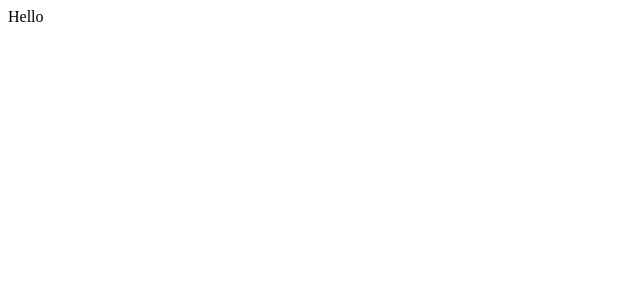
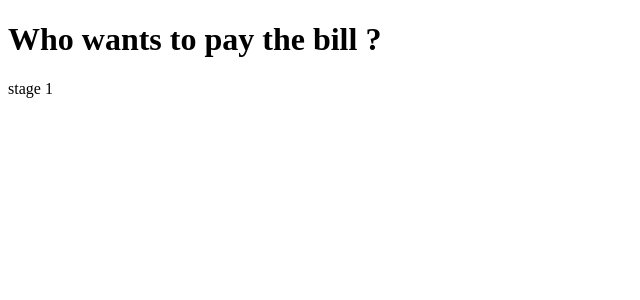
Before and after one commit to 9trocoder/paythebills, a React (Create React App) app: page / in a window 1280 px wide. Shown: the top 300 px of the page, without its empty margins (0-640 px from the left). Built offline with nearby package versions, Linux system fonts and the light colour scheme.

Commit message:
added appcontext, stage1 and stage2

```diff
--- a/src/App.js
+++ b/src/App.js
@@ -1,11 +1,25 @@
-import React from 'react'
+import React, {Component} from 'react';
+import {AppContext} from './context';
+import Stage1 from './components/stage1';
+import Stage2 from './components/stage2';
 
-const App = () => {
-  return (
-    <div className="App">
-      Hello
-    </div>
-  );
+class App extends Component{
+  static contextType = AppContext;
+
+  render() {
+
+      return (
+      <div className="wrapper">
+        <div className="center-wrapper">
+          <h1>Who wants to pay the bill ?</h1>
+          {
+            this.context.state.stage === 1 ? <Stage1 /> : <Stage2 />
+          }
+        </div>
+      </div>
+    )
+  }
+
 }
 
 export default App;
--- /dev/null
+++ b/src/components/stage1.js
@@ -0,0 +1,11 @@
+import React from 'react'
+
+const Stage1 = () => {
+  return (
+    <div>
+      stage 1
+    </div>
+  );
+}
+
+export default Stage1;
--- /dev/null
+++ b/src/components/stage2.js
@@ -0,0 +1,11 @@
+import React from 'react'
+
+const Stage2 = () => {
+  return (
+    <div>
+      stage 2
+    </div>
+  );
+}
+
+export default Stage2;
```
